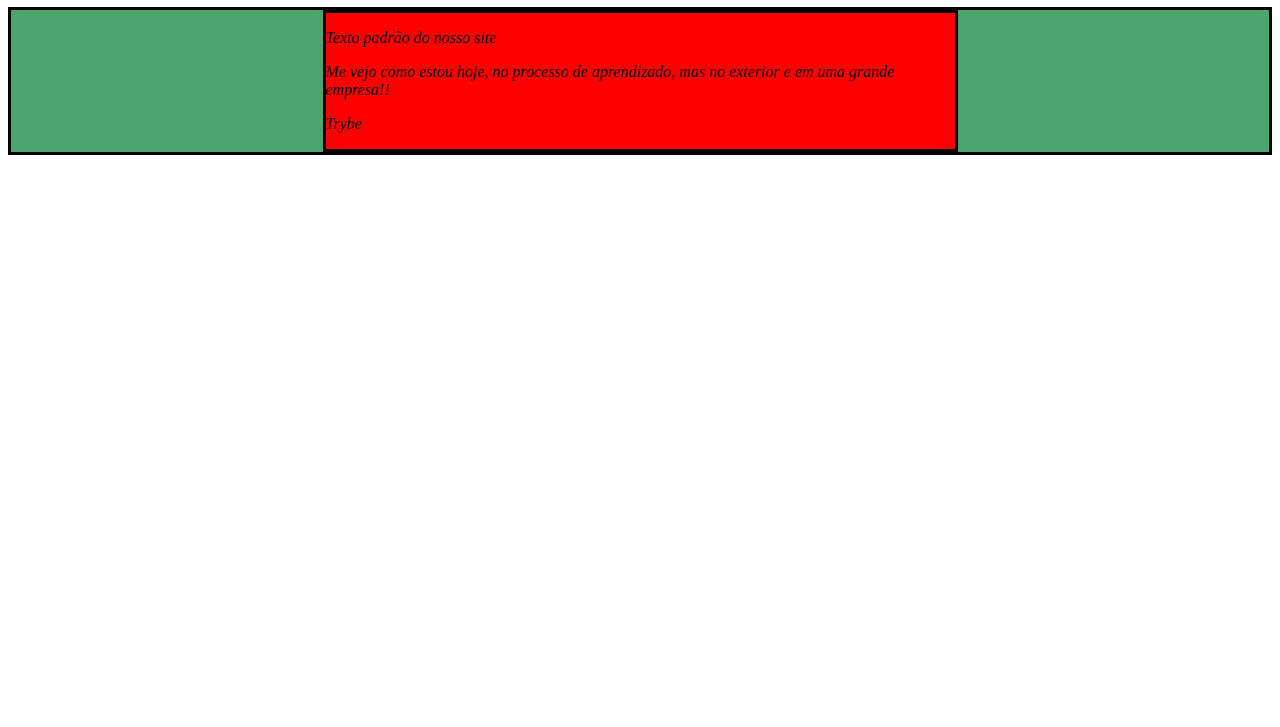
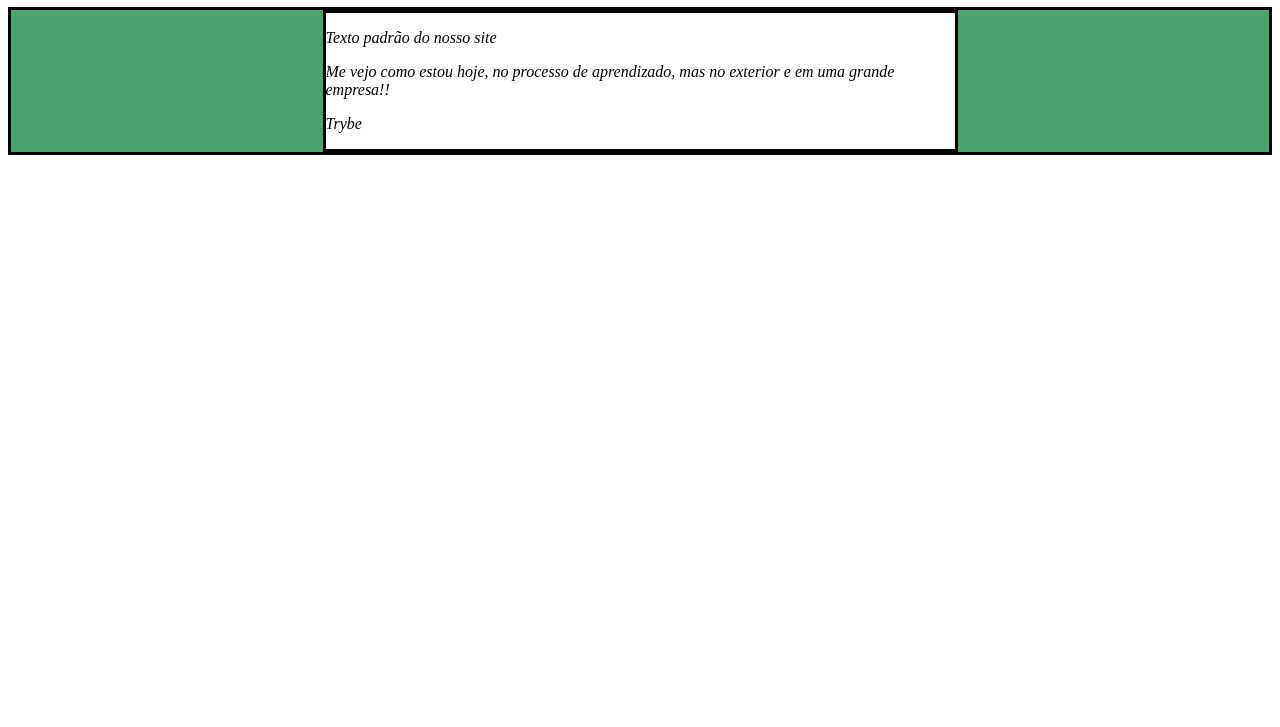
Before and after one commit to DevJunior21/JavaScript, a plain HTML site: page SeletoresJS/index.html in a window 1280 px wide. Shown: the part 73-800 px from the top of the page. Drawn offline with Linux system fonts and the light colour scheme.

Commit message:
mudei para cor branca a cor vermelha

```diff
--- a/SeletoresJS/index.html
+++ b/SeletoresJS/index.html
@@ -65,6 +65,12 @@
          cormuada.style.background = 'rgb(76,164,109)   '
        }
        mudarcor();
+
+       function corred(){
+         let cormuda = document.getElementsByClassName("center-content")[0]
+         cormuda.style.background = 'rgb(255,255,255)'
+       }
+       corred();
     </script>
   </body>
 </html>
```
